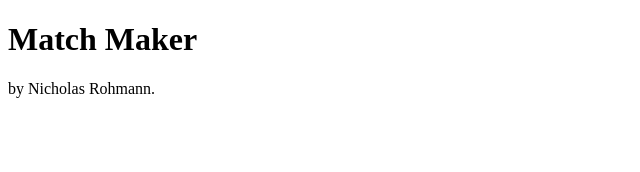
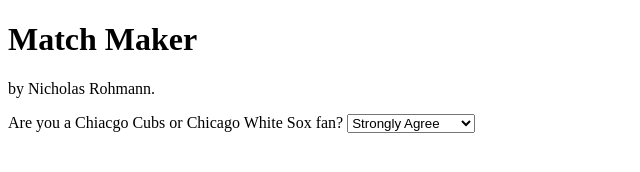
Before and after one commit to nrohmann/project-proposal, a plain HTML site: page match-maker.html in a window 1280 px wide. Shown: the whole page, without its empty margins (0-640 px from the left). Drawn offline with Linux system fonts and the light colour scheme.

Commit message:
File update

```diff
--- a/match-maker.html
+++ b/match-maker.html
@@ -4,6 +4,12 @@
 
 <h1>Match Maker</h1>
 <p>by Nicholas Rohmann.</p>
-
+<label>
+    Are you a Chiacgo Cubs or Chicago White Sox fan?
+</label>
+<select>
+    <option>Strongly Agree</option>
+    <option>Strongly Disagree</option>
+</select>
 </body>
 </html>
```
